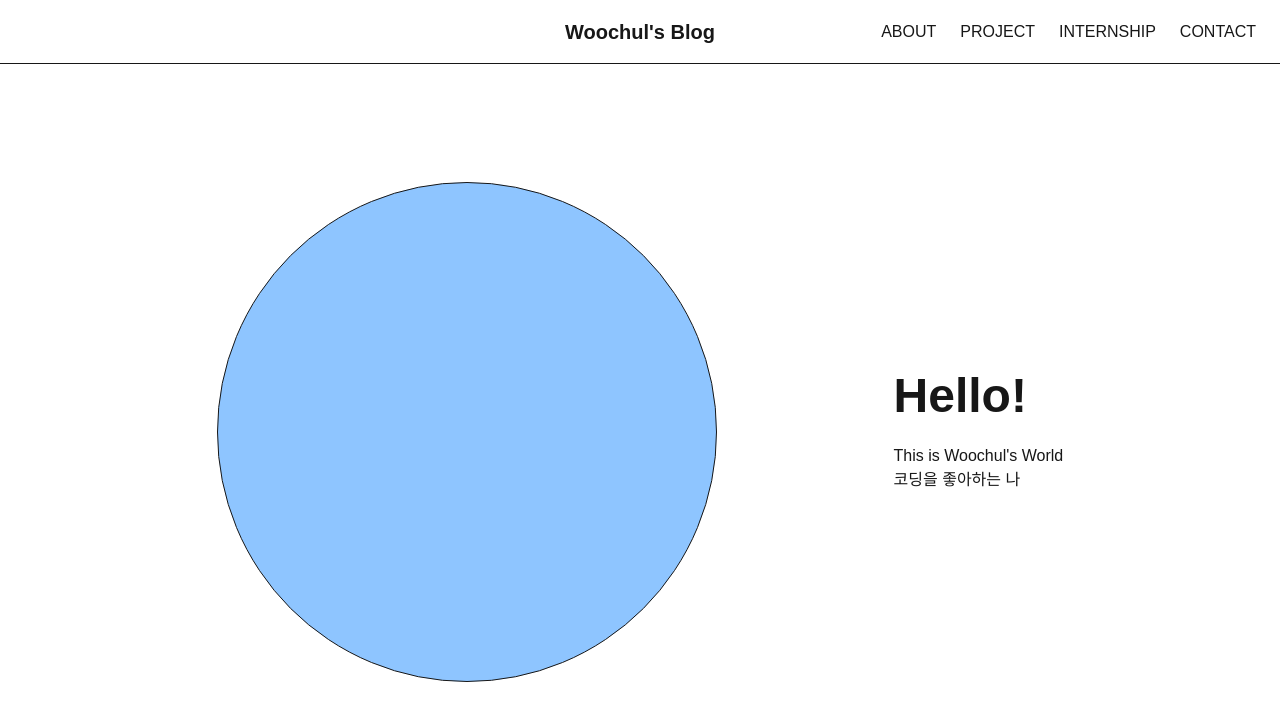
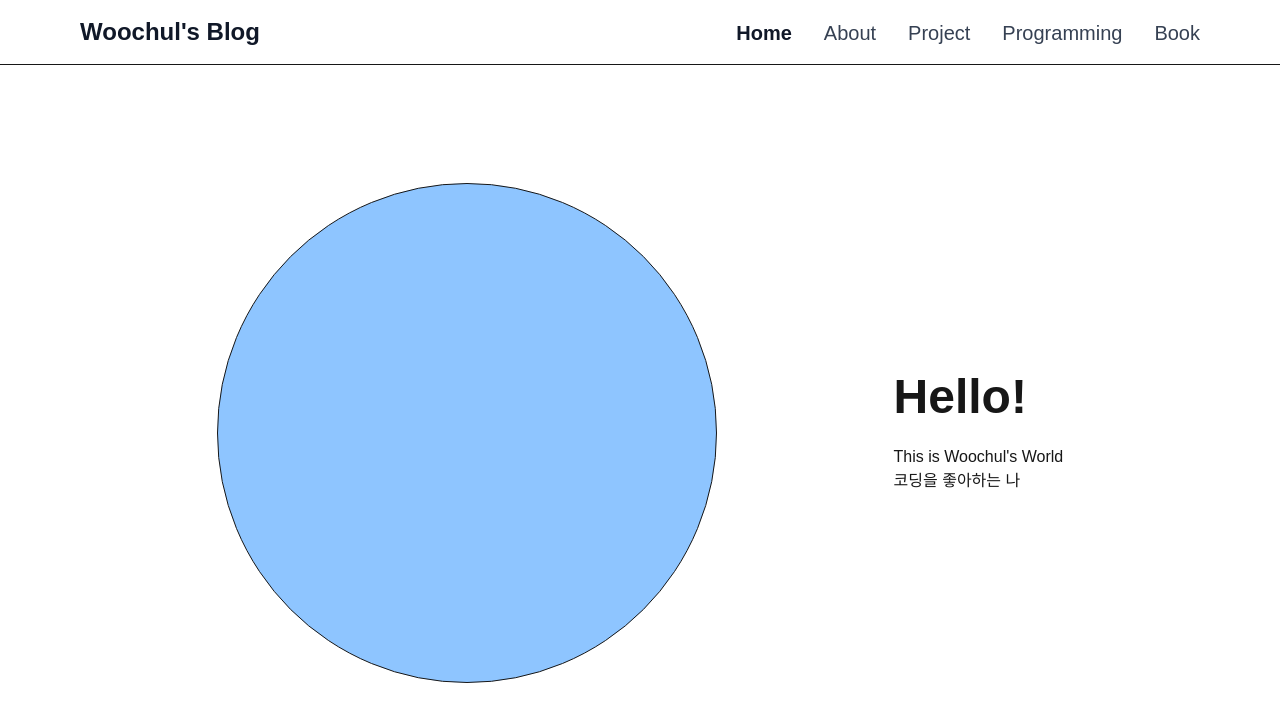
Before and after one commit to Eggplant129/WoochulBlog, a Next.js app: page / in a window 1280 px wide. Shown: the top 722 px of the page. Built offline with nearby package versions, Linux system fonts and the light colour scheme.

Commit message:
refactor: header design change

```diff
--- a/src/app/components/header.tsx
+++ b/src/app/components/header.tsx
@@ -3,27 +3,66 @@ import Link from "next/link";
 
 const Header = () => {
   return (
-    <header className="w-full h-16 flex items-center justify-between border-b px-6 sticky">
-      <div className="flex-1 bg-red-100 mr-2"></div>
-      <div className="">
-        <Link href="/" className="text-xl font-bold">
-          Woochul's Blog
-        </Link>
+    // <header className="w-full h-16 flex items-center justify-between border-b px-6 sticky">
+    //   <div className="flex-1 bg-red-100 mr-2"></div>
+    //   <div className="">
+    //     <Link href="/" className="text-xl font-bold">
+    //       Woochul's Blog
+    //     </Link>
+    //   </div>
+    //   <nav className="flex-1 justify-end flex gap-6 ml-2">
+    //     <Link href="/about" className="hover:underline">
+    //       ABOUT
+    //     </Link>
+    //     <Link href="/project" className="hover:underline">
+    //       PROJECT
+    //     </Link>
+    //     <Link href="/internship" className="hover:underline">
+    //       INTERNSHIP
+    //     </Link>
+    //     <Link href="/contact" className="hover:underline">
+    //       CONTACT
+    //     </Link>
+    //   </nav>
+    // </header>
+
+    <header className="bg-white border-b">
+      {/* Container */}
+      <div className=" mx-auto px-4 py-4 max-w-6xl">
+        {/* Layout */}
+        <div className="flex items-baseline justify-between">
+          <h1 className="text-2xl font-bold text-gray-900">Woochul's Blog</h1>
+          <nav className="flex items-center space-x-8">
+            <Link href="/" className="text-gray-900 font-bold text-xl">
+              Home
+            </Link>
+            <Link
+              href="/about"
+              className="text-gray-700 hover:text-gray-900 transition-colors text-xl"
+            >
+              About
+            </Link>
+            <Link
+              href="/project"
+              className="text-gray-700 hover:text-gray-900 transition-colors text-xl"
+            >
+              Project
+            </Link>
+            <Link
+              href="/programming"
+              className="text-gray-700 hover:text-gray-900 transition-colors text-xl"
+            >
+              Programming
+            </Link>
+            <Link
+              href="/book"
+              className="text-gray-700 hover:text-gray-900 transition-colors text-xl"
+            >
+              Book
+            </Link>
+          </nav>
+        </div>
       </div>
-      <nav className="flex-1 justify-end flex gap-6 ml-2">
-        <Link href="/about" className="hover:underline">
-          ABOUT
-        </Link>
-        <Link href="/project" className="hover:underline">
-          PROJECT
-        </Link>
-        <Link href="/internship" className="hover:underline">
-          INTERNSHIP
-        </Link>
-        <Link href="/contact" className="hover:underline">
-          CONTACT
-        </Link>
-      </nav>
     </header>
   );
 };
```
